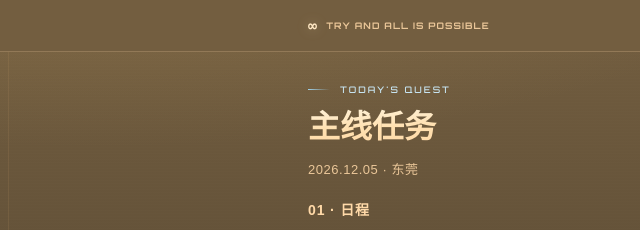
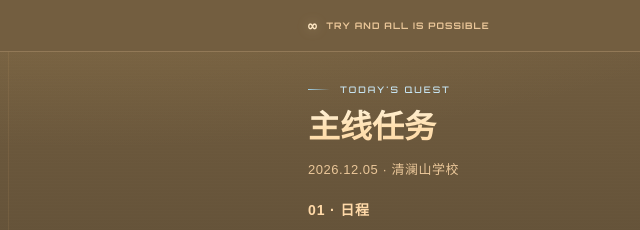
Before and after one commit to haoye123650/tsinglan-web-design, a plain HTML site: page schedule.html in a window 1280 px wide. Shown: the top 230 px of the page, 0-640 px from the left. Drawn offline with Linux system fonts and the light colour scheme.

Commit message:
日程页头地点：东莞改为清澜山学校

```diff
--- a/schedule.html
+++ b/schedule.html
@@ -219,7 +219,7 @@ time span{display:block;margin-top:4px;font-family:var(--font-cn);font-size:14px
   <header class="head">
     <p class="head__k in in1">TODAY'S QUEST</p>
     <h1 class="head__t in in2">主线任务</h1>
-    <p class="head__d in in3">2026.12.05 · 东莞</p>
+    <p class="head__d in in3">2026.12.05 · 清澜山学校</p>
   </header>
 
   <section class="sec in in4">
```
